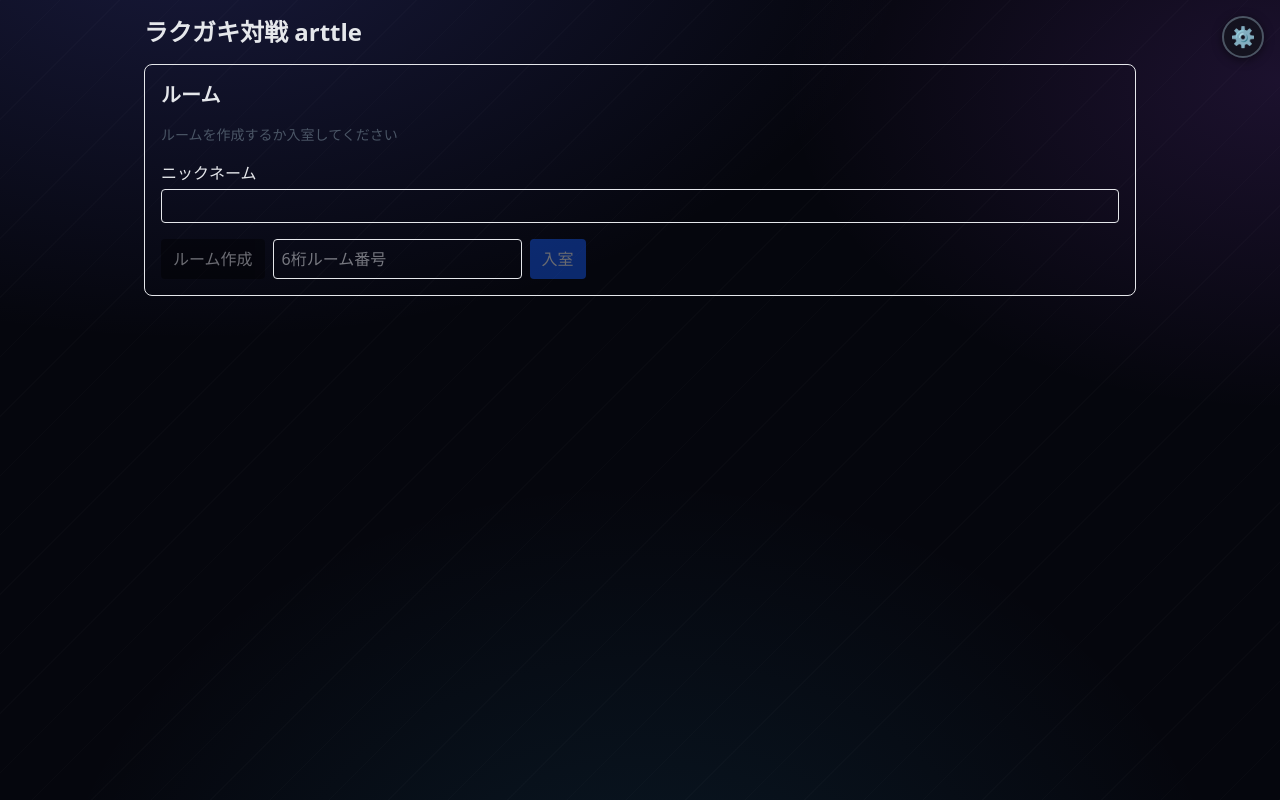
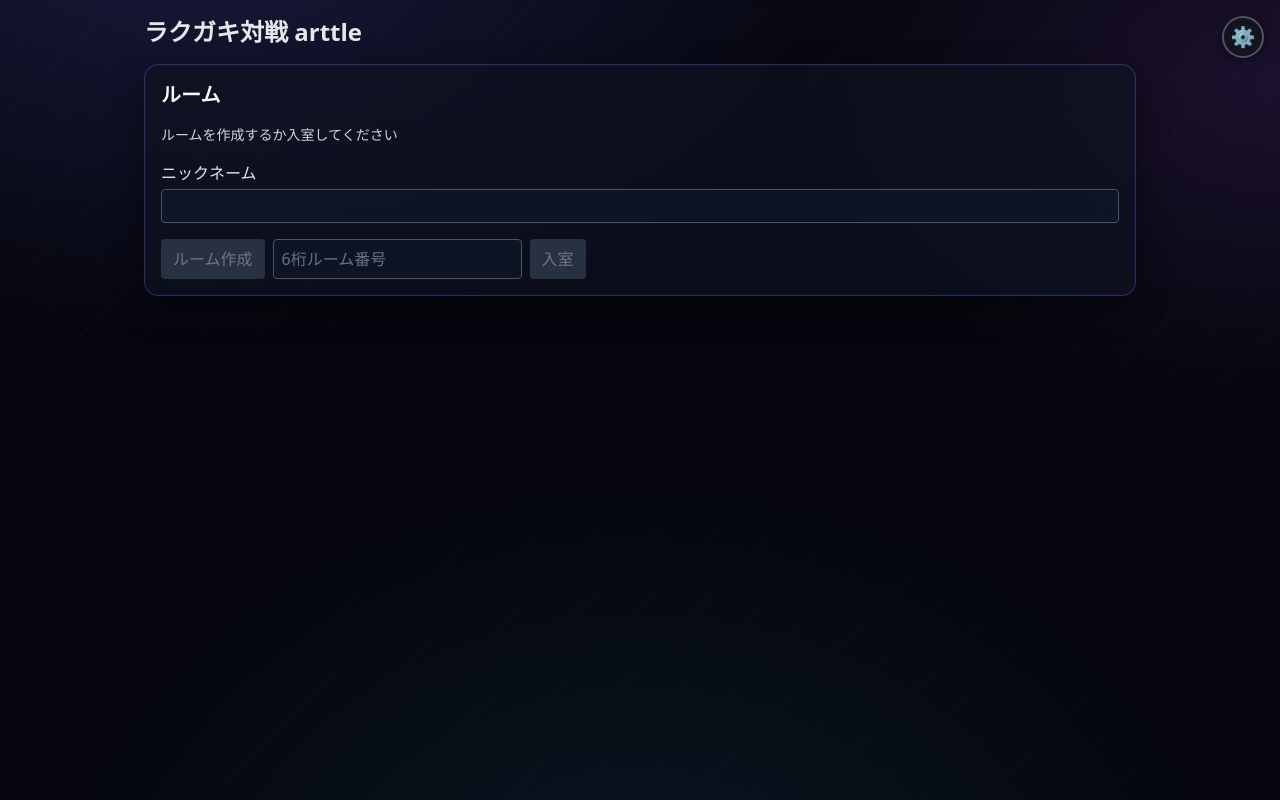
Before and after one commit to jagatti/vsarttle, a Next.js app in the folder frontend/: page / in a window 1280 px wide. Built offline with nearby package versions, Linux system fonts and the light colour scheme.

Commit message:
Fix low-contrast text/buttons in RoomPanel on the new dark background: use app-panel styling with explicit light text colors and higher-contrast button colors

```diff
--- a/frontend/src/components/Room/RoomPanel.tsx
+++ b/frontend/src/components/Room/RoomPanel.tsx
@@ -24,31 +24,36 @@ export function RoomPanel(props: {
   };
 
   return (
-    <section className="space-y-4 rounded-lg border p-4">
-      <h2 className="text-xl font-bold">ルーム</h2>
-      <p className="text-sm text-gray-600">{props.status}</p>
-      {props.roomCode && <p className="text-lg font-semibold">ルーム番号: {props.roomCode}</p>}
-      <label className="flex flex-col gap-1">
+    <section className="app-panel space-y-4 p-4 text-gray-100">
+      <h2 className="text-xl font-bold text-gray-50">ルーム</h2>
+      <p className="text-sm text-gray-300">{props.status}</p>
+      {props.roomCode && <p className="text-lg font-semibold text-gray-50">ルーム番号: {props.roomCode}</p>}
+      <label className="flex flex-col gap-1 text-gray-200">
         ニックネーム
-        <input className="rounded border px-2 py-1" value={nickname} onChange={(e) => setNickname(e.target.value)} maxLength={16} />
+        <input
+          className="rounded border border-gray-600 bg-gray-900/70 px-2 py-1 text-gray-50 placeholder-gray-500"
+          value={nickname}
+          onChange={(e) => setNickname(e.target.value)}
+          maxLength={16}
+        />
       </label>
       <div className="flex flex-wrap gap-2">
         <button
-          className="rounded bg-black px-3 py-2 text-white disabled:opacity-40"
+          className="rounded bg-indigo-500 px-3 py-2 font-semibold text-white shadow-[0_0_12px_rgba(99,102,241,0.5)] transition hover:bg-indigo-400 disabled:cursor-not-allowed disabled:bg-gray-700 disabled:text-gray-400 disabled:opacity-70 disabled:shadow-none"
           disabled={!props.canUseSignaling || !nickname.trim()}
           onClick={handleCreate}
         >
           ルーム作成
         </button>
         <input
-          className="rounded border px-2 py-1"
+          className="rounded border border-gray-600 bg-gray-900/70 px-2 py-1 text-gray-50 placeholder-gray-500"
           placeholder="6桁ルーム番号"
           value={joinCode}
           maxLength={6}
           onChange={(e) => setJoinCode(e.target.value.replace(/\D/g, ""))}
         />
         <button
-          className="rounded bg-blue-600 px-3 py-2 text-white disabled:opacity-40"
+          className="rounded bg-sky-500 px-3 py-2 font-semibold text-white shadow-[0_0_12px_rgba(14,165,233,0.5)] transition hover:bg-sky-400 disabled:cursor-not-allowed disabled:bg-gray-700 disabled:text-gray-400 disabled:opacity-70 disabled:shadow-none"
           disabled={!props.canUseSignaling || !nickname.trim() || joinCode.length !== 6}
           onClick={handleJoin}
         >
```
